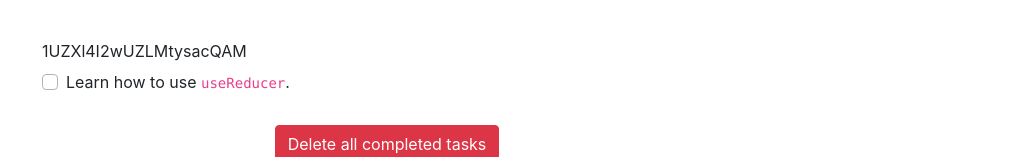
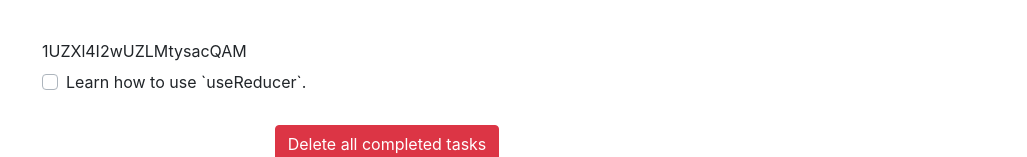
Before and after one commit to PacktPublishing/Architecting-Enterprise-React-Applications-with-Hooks, a Next.js app: page / in a window 1280 px wide. Shown: the part 245-402 px from the top of the page, without its empty margins (253-1280 px from the left). Built offline with nearby package versions, Linux system fonts and the light colour scheme.

Commit message:
Upgrade dependencies
Required removing react-markdown, as it doesn't seem to be compatible
with Next.js 11 for some reason.

```diff
--- a/components/TodoItem.jsx
+++ b/components/TodoItem.jsx
@@ -1,6 +1,5 @@
 import React, { useContext, useState } from "react";
 import { Col, Form } from "react-bootstrap";
-import Markdown from "react-markdown";
 import TodoListDispatch from "../contexts/TodoListDispatch";
 import { TASK_ACTIONS } from "../reducers/todoListReducer";
 import DeleteButton from "./DeleteButton.jsx";
@@ -54,13 +53,7 @@
               cursor: "pointer",
             }}
           >
-            <Markdown
-              allowedElements={["a", "code", "em", "p", "strong"]}
-              // eslint-disable-next-line react/display-name, no-unused-vars
-              components={{ p: ({ node, ...props }) => <span {...props} /> }}
-            >
-              {children}
-            </Markdown>
+            {children}
           </Form.Check.Label>
         </Form.Check>
       </Col>
```
Also changed, not shown: package.json (+7 -8 lines), 1 other file (tests, documents, lock files or other folders).
